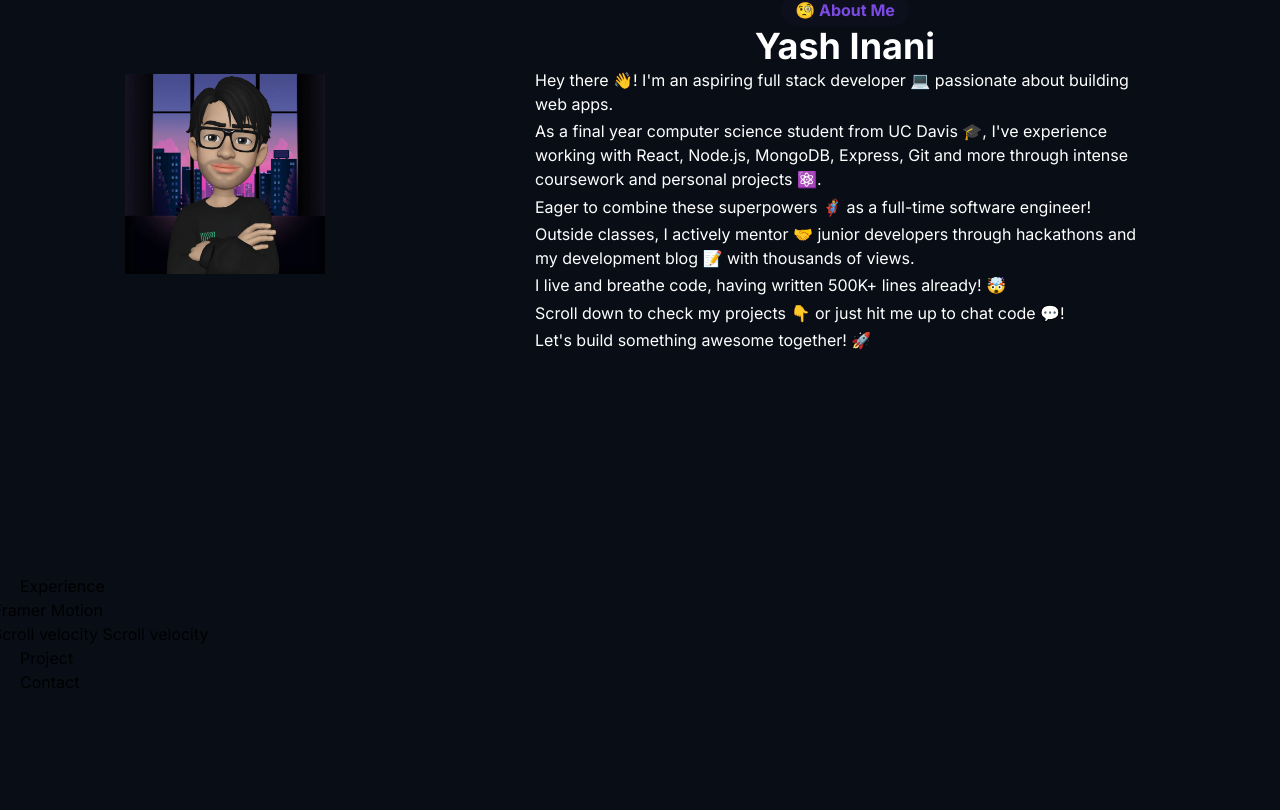
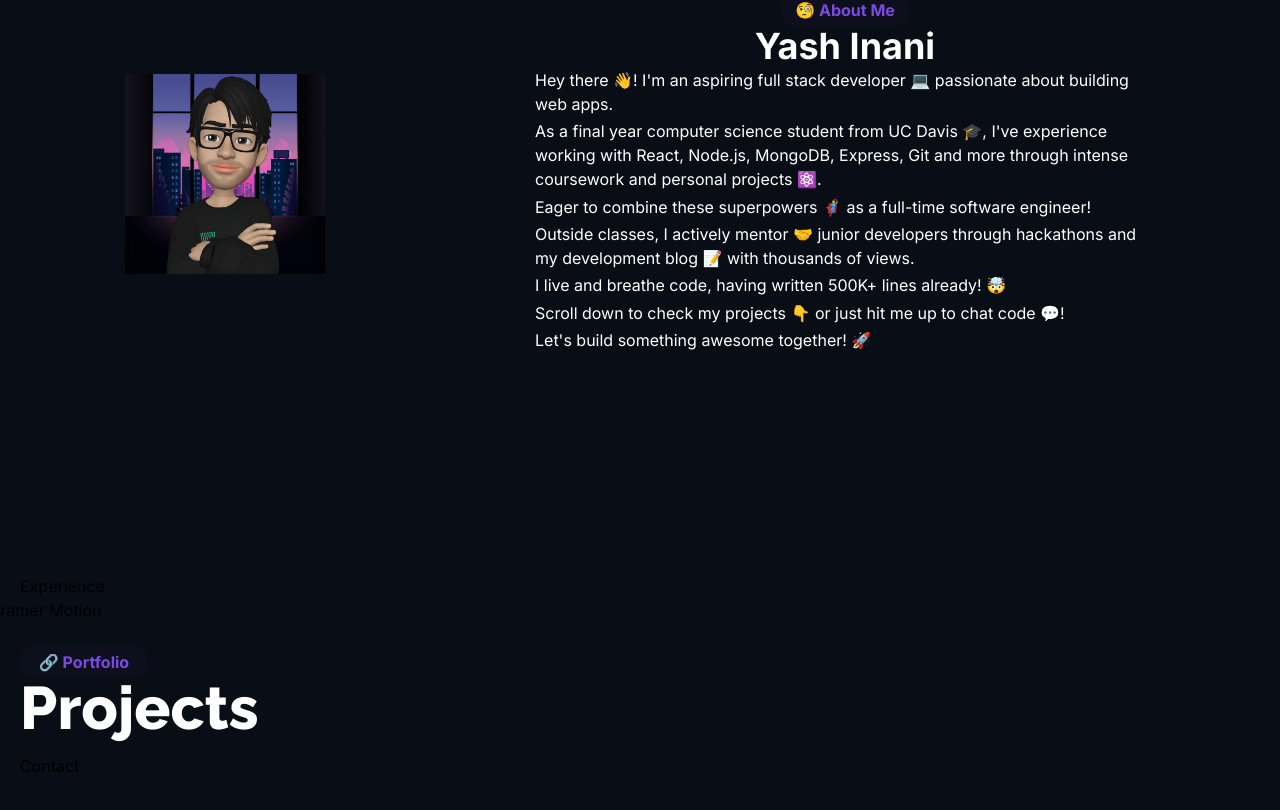
Before and after one commit to yinani24/portfolio, a Next.js app: page / in a window 1280 px wide. Shown: the part 1062-1872 px from the top of the page. Built offline with nearby package versions, Linux system fonts and the light colour scheme.

Commit message:
increase in reusable functions

```diff
--- a/src/app/about/page.tsx
+++ b/src/app/about/page.tsx
@@ -3,6 +3,7 @@ import { motion } from 'framer-motion'
 import Image from 'next/image'
 import ARImage from '../../../public/ar-image.png'
 import { Description } from './description';
+import { TopBar } from '@/components/topbar';
 
 export default function About() {
     return (
@@ -12,9 +13,10 @@ export default function About() {
           <Image src={ARImage} alt="profile" width={200} height={200}/>
         </div>
         <div className='flex flex-col justify-center items-center w-1/2'>
-          <div className='rounded-2xl w-32 py-1 px-2 bg-[#7B4AE208]'>
-            <h1 className='text-[#7B4AE2] font-raleway font-bold  text-center text-md'>🧐 About Me</h1>
-          </div>
+          {/* <div className='rounded-2xl w-32 py-1 px-2 bg-[#7B4AE208]'>
+            <h1 className='text-[#7B4AE2] font-raleway font-bold  text-center text-md'></h1>
+          </div> */}
+          <TopBar>🧐 About Me</TopBar>
           <h1 className='text-4xl text-white font-bold'>
             Yash Inani
           </h1>
--- a/src/app/home/page.tsx
+++ b/src/app/home/page.tsx
@@ -10,6 +10,8 @@ import { motion } from "framer-motion";
 import { FaDownload } from "react-icons/fa";
 import { GrContact } from "react-icons/gr";
 import ImageFn from "./image";
+import { TopBar } from "@/components/topbar";
+import { ButtonLink } from "@/components/buttonlink";
 
 export default function Home() {
 
@@ -20,9 +22,10 @@ export default function Home() {
         transition={{ duration: 0.5 }}
         className='flex flex-row justify-around items-center h-screen'>
           <div className="flex flex-col w-56">
-              <div className='rounded-2xl w-32 py-1 px-2 bg-[#7B4AE208]'>
+              {/* <div className='rounded-2xl w-32 py-1 px-2 bg-[#7B4AE208]'>
                 <h1 className='text-[#7B4AE2] font-raleway font-bold text-center text-md'>👋 Hello, I'm</h1>
-              </div>
+              </div> */}
+              <TopBar>👋 Hello, I'm</TopBar>
               <h1 className='text-white mb-4 font-[raleway] text-6xl font-extrabold'>
                 <span>{" "}</span>
                 <TypeAnimation
@@ -51,22 +54,22 @@ export default function Home() {
 
           <motion.div
             className='flex flex-col justify-around h-20 '>
-              <motion.button
+              <ButtonLink Icon={GrContact} href='/#contact'>Contact Me</ButtonLink>
+              {/* <motion.button
                 whileHover={{ scale: 1.1 }}
                 whileTap={{ scale: 0.9 }}
                 className='border w-32 flex hover:text-white flex-row justify-center items-center border-[#7B4AE280] rounded-2xl text-[#7B4AE280]'>
                 <GrContact className='m-0.5 p-0.5'/>
-                <div className='text-[#7B4AE280] font-raleway font-semibold'>
-                  <Link href='/#contact' className="hover:text-white">Contact Me</Link>
-                </div>
-              </motion.button>
+                <Link href='/#contact' className="text-[#7B4AE280] font-raleway font-semibold hover:text-white">Contact Me</Link>
+              </motion.button> */}
               <motion.button
                 whileHover={{ scale: 1.1 }}
                 whileTap={{ scale: 0.9 }}
                 className='border-[#7B4AE280] rounded-2xl flex
               flex-row justify-center items-center text-[#7B4AE280] font-semibold
               font-raleway download hover:text-white'>
-                Resume <FaDownload className='m-0.5 p-0.5' />
+                <Link href='../../Yash_Inani_Resume_2024.pdf'>Resume</Link>
+                <FaDownload className='m-0.5 p-0.5' />
               </motion.button>
           </motion.div>
       </motion.section>
--- a/src/app/projects/page.tsx
+++ b/src/app/projects/page.tsx
@@ -1,7 +1,17 @@
+import { TopBar } from "@/components/topbar";
+
 export default function Project() {
     return (
       <section id='projects'>
-        <h1>Project</h1>
+        <div>
+          <div>
+            <TopBar>🔗 Portfolio</TopBar>
+            <h1 className='text-white mb-4 font-[raleway] text-6xl font-extrabold'> Projects </h1>
+          </div>
+          <div>
+
+          </div>
+        </div>
       </section>
     )
   }
--- /dev/null
+++ b/src/components/buttonlink.tsx
@@ -0,0 +1,15 @@
+import { motion } from "framer-motion"
+import Link from 'next/link'
+import { MotionButton } from "./interfaces";
+
+export function ButtonLink({children, Icon, href}: MotionButton){
+    return(
+        <motion.button
+            whileHover={{ scale: 1.1 }}
+            whileTap={{ scale: 0.9 }}
+            className='border w-32 flex hover:text-white flex-row justify-center items-center border-[#7B4AE280] rounded-2xl text-[#7B4AE280]'>
+            <Icon className='m-0.5 p-0.5'/>
+            <Link href={href} className="text-[#7B4AE280] font-raleway font-semibold hover:text-white">{children}</Link>
+        </motion.button>
+    )
+}
--- /dev/null
+++ b/src/components/topbar.tsx
@@ -0,0 +1,9 @@
+import { TopBarProps } from "./interfaces";
+
+export function TopBar({children}: TopBarProps){
+    return(
+    <div className='rounded-2xl w-32 py-1 px-2 bg-[#7B4AE208]'>
+        <h1 className='text-[#7B4AE2] font-raleway font-bold text-center text-md'>{children}</h1>
+    </div>
+  )
+}
```
Also changed, not shown: src/components/interfaces.ts (+10 -0 lines), 1 other file (tests, documents, lock files or other folders).
